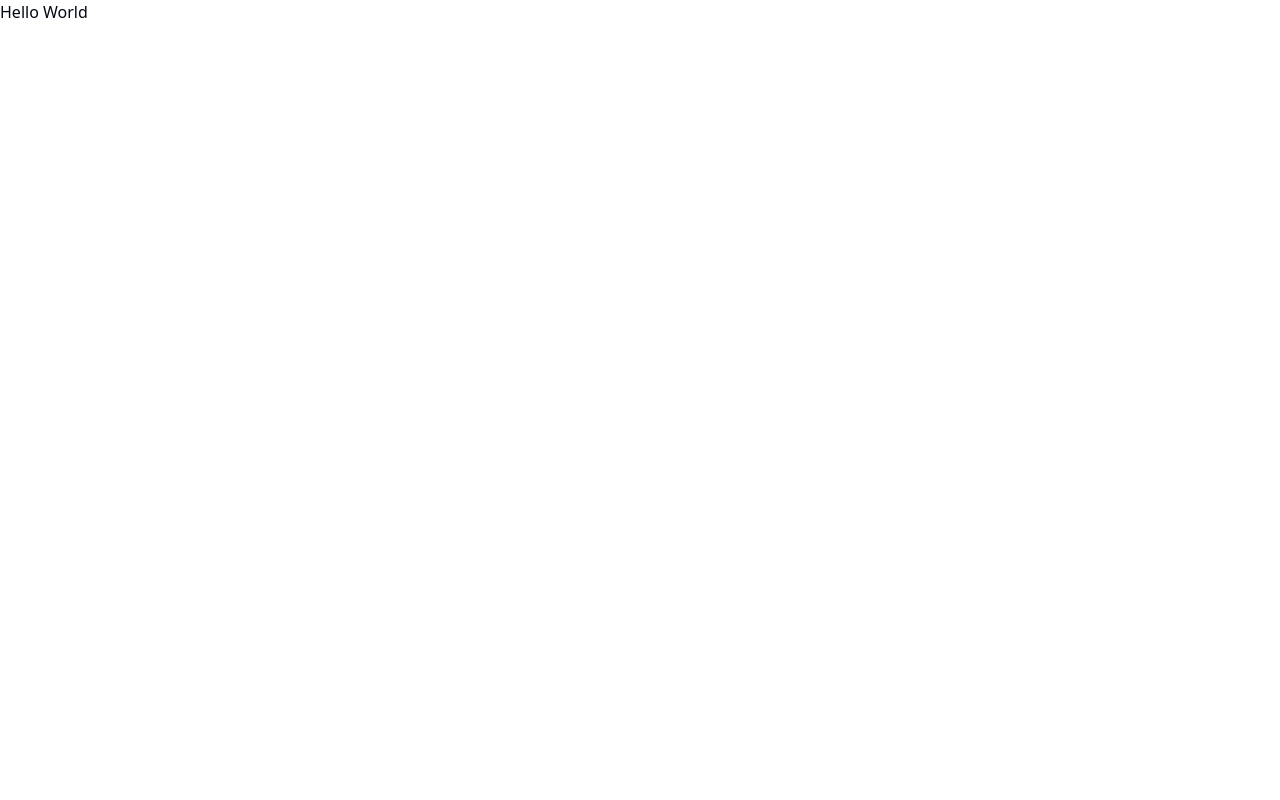
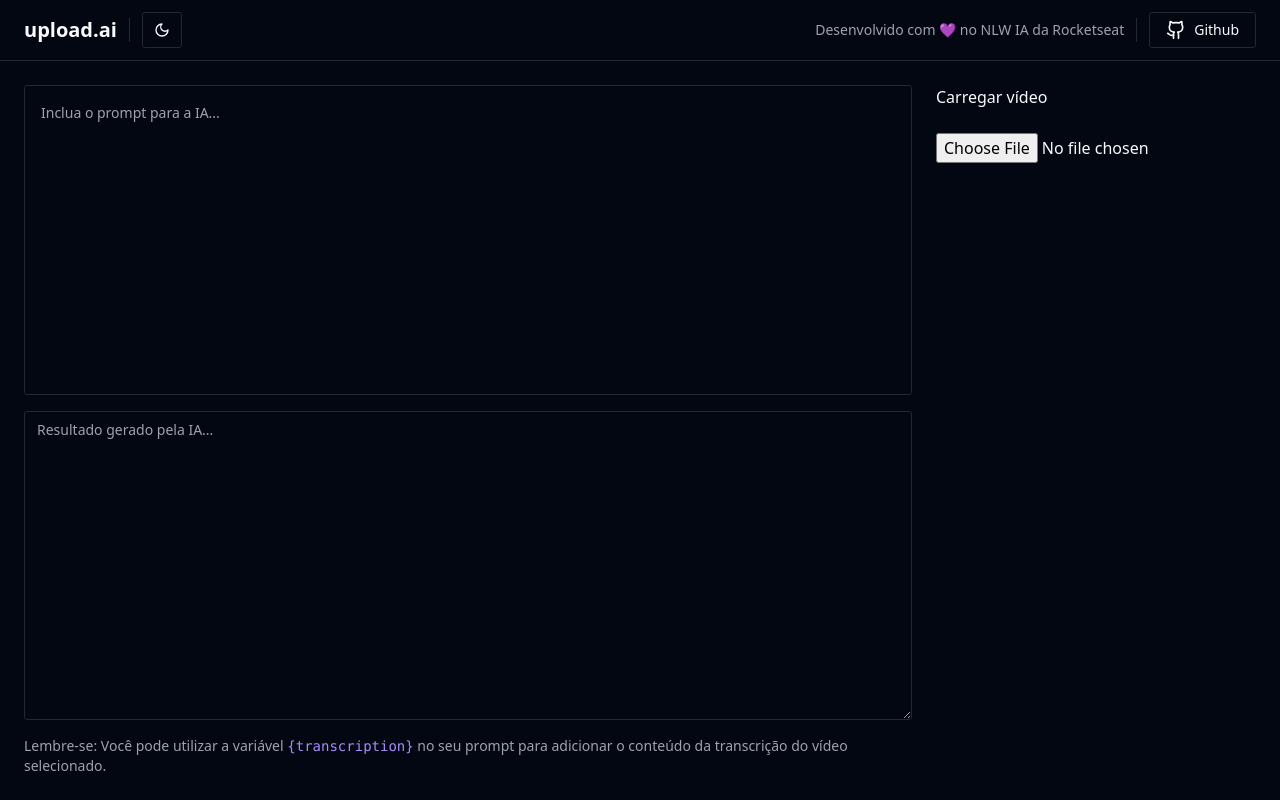
Before and after one commit to mattpsvreis/nlw-ia-web, a React (Vite) app: page / in a window 1280 px wide. Built offline with nearby package versions, Linux system fonts and the light colour scheme.

Commit message:
feat: :sparkles: Implementing a bunch of stuff to get our app off the ground

```diff
--- a/src/App.tsx
+++ b/src/App.tsx
@@ -1,7 +1,69 @@
+import { Github } from 'lucide-react';
+import { Button } from './components/ui/button';
+import { Separator } from './components/ui/separator';
+import { Textarea } from './components/ui/textarea';
+import ThemeButton from './components/ui/themeButton';
+import { ThemeProvider } from './lib/hooks/useTheme';
+
 function App() {
   return (
-    <h1>Hello World</h1>
-  )
+    <ThemeProvider>
+      <div className='min-h-screen flex flex-col'>
+        <div className='px-6 py-3 flex items-center justify-between border-b'>
+          <div className='flex items-center gap-3'>
+            <h1 className='text-xl font-bold'>upload.ai</h1>
+            <Separator
+              orientation='vertical'
+              className='h-6'
+            />
+            <ThemeButton />
+          </div>
+          <div className='flex items-center gap-3'>
+            <span className='text-sm text-muted-foreground'>Desenvolvido com 💜 no NLW IA da Rocketseat</span>
+            <Separator
+              orientation='vertical'
+              className='h-6'
+            />
+
+            <Button variant='outline'>
+              <Github className='w-5 h-5 mr-2' />
+              <span>Github</span>
+            </Button>
+          </div>
+        </div>
+
+        <main className='flex-1 p-6 flex gap-6'>
+          <div className='flex flex-col flex-1 gap-4'>
+            <div className='grid grid-rows-2 gap-4 flex-1'>
+              <Textarea
+                className='resize-none p-4 leading-relaxed'
+                placeholder='Inclua o prompt para a IA...'
+              />
+              <Textarea
+                placeholder='Resultado gerado pela IA...'
+                readOnly
+              />
+            </div>
+            <p className='text-sm text-muted-foreground'>
+              Lembre-se: Você pode utilizar a variável <code className='text-violet-400'>{`{transcription}`}</code> no seu prompt para adicionar o conteúdo da
+              transcrição do vídeo selecionado.
+            </p>
+          </div>
+
+          <aside className='w-80 space-y-6'>
+            <form className='space-y-6'>
+              <label htmlFor='video'>Carregar vídeo</label>
+              <input
+                type='file'
+                id='video'
+                accept='video/mp4'
+              />
+            </form>
+          </aside>
+        </main>
+      </div>
+    </ThemeProvider>
+  );
 }
 
-export default App
+export default App;
```
